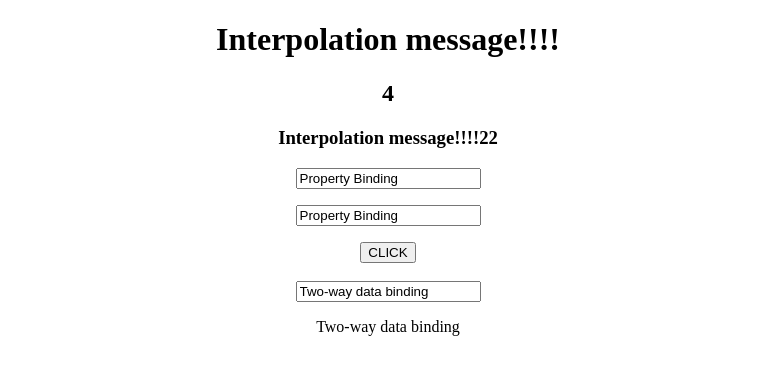
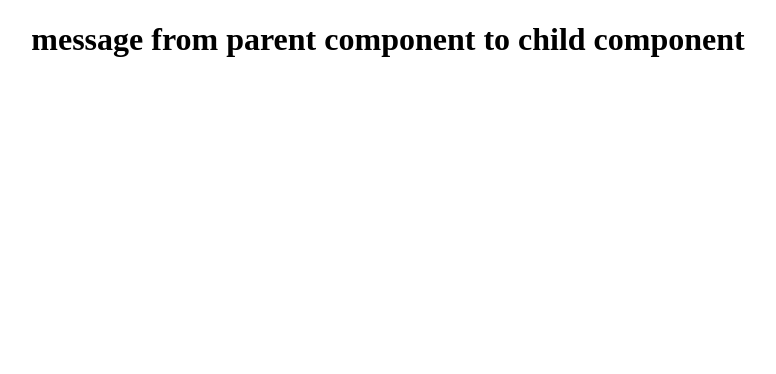
Before and after one commit to nagmabano/AngularApplication, an Angular app in the folder my-app/: page / in a window 1280 px wide. Shown: the top 374 px of the page, without its empty margins (252-1028 px from the left). Built offline with nearby package versions, Linux system fonts and the light colour scheme.

Commit message:
data communication from parent to child component

```diff
--- a/my-app/src/app/app.component.html
+++ b/my-app/src/app/app.component.html
@@ -1,3 +1,3 @@
 <div style="text-align: center">
-  <app-header></app-header>
+  <app-parent></app-parent>
 </div>
--- a/my-app/src/app/app.module.ts
+++ b/my-app/src/app/app.module.ts
@@ -5,12 +5,16 @@ import { FormsModule } from '@angular/forms';
 
 import { AppComponent } from './app.component';
 import { HeaderComponent } from './header/header.component';
+import { ParentComponent } from './parent/parent.component';
+import { ChildComponent } from './child/child.component';
 
 
 @NgModule({
   declarations: [
     AppComponent,
-    HeaderComponent
+    HeaderComponent,
+    ParentComponent,
+    ChildComponent
   ],
   imports: [
     BrowserModule,
--- /dev/null
+++ b/my-app/src/app/child/child.component.html
@@ -0,0 +1 @@
+<h1>{{ childMessage }}</h1>
--- /dev/null
+++ b/my-app/src/app/parent/parent.component.html
@@ -0,0 +1 @@
+<app-child [childMessage]="parentMessage"></app-child>
--- /dev/null
+++ b/my-app/src/app/parent/parent.component.ts
@@ -0,0 +1,14 @@
+import { Component } from '@angular/core';
+
+@Component({
+  selector: 'app-parent',
+  templateUrl: './parent.component.html',
+  styleUrls: ['./parent.component.css']
+})
+export class ParentComponent {
+
+  constructor() { }
+
+  parentMessage = "message from parent component to child component";
+
+}
```
Also changed, not shown: my-app/src/app/child/child.component.ts (added, +14 -0 lines), my-app/src/app/child/child.component.css (added), my-app/src/app/parent/parent.component.css (added), 2 other files (tests, documents, lock files or other folders).
